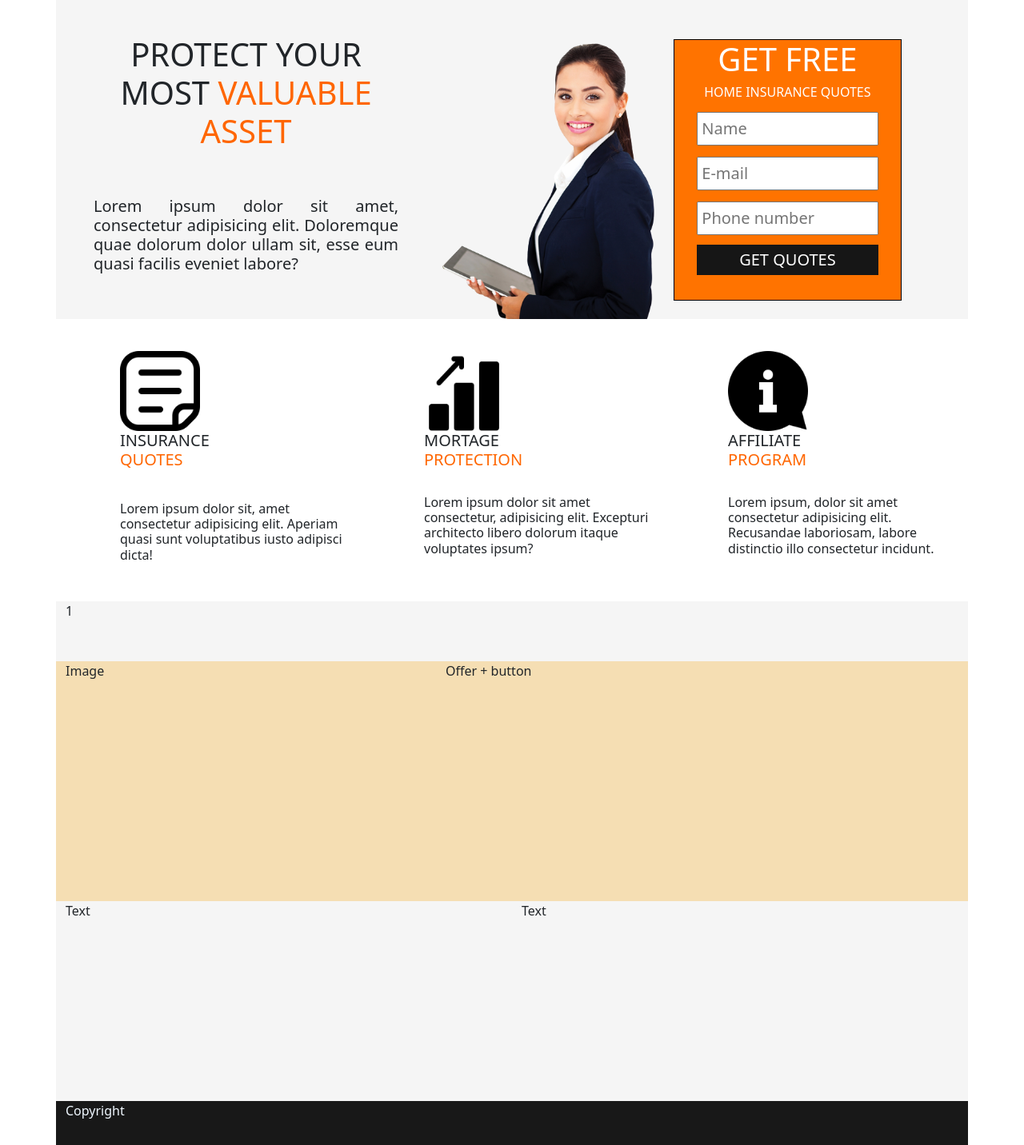
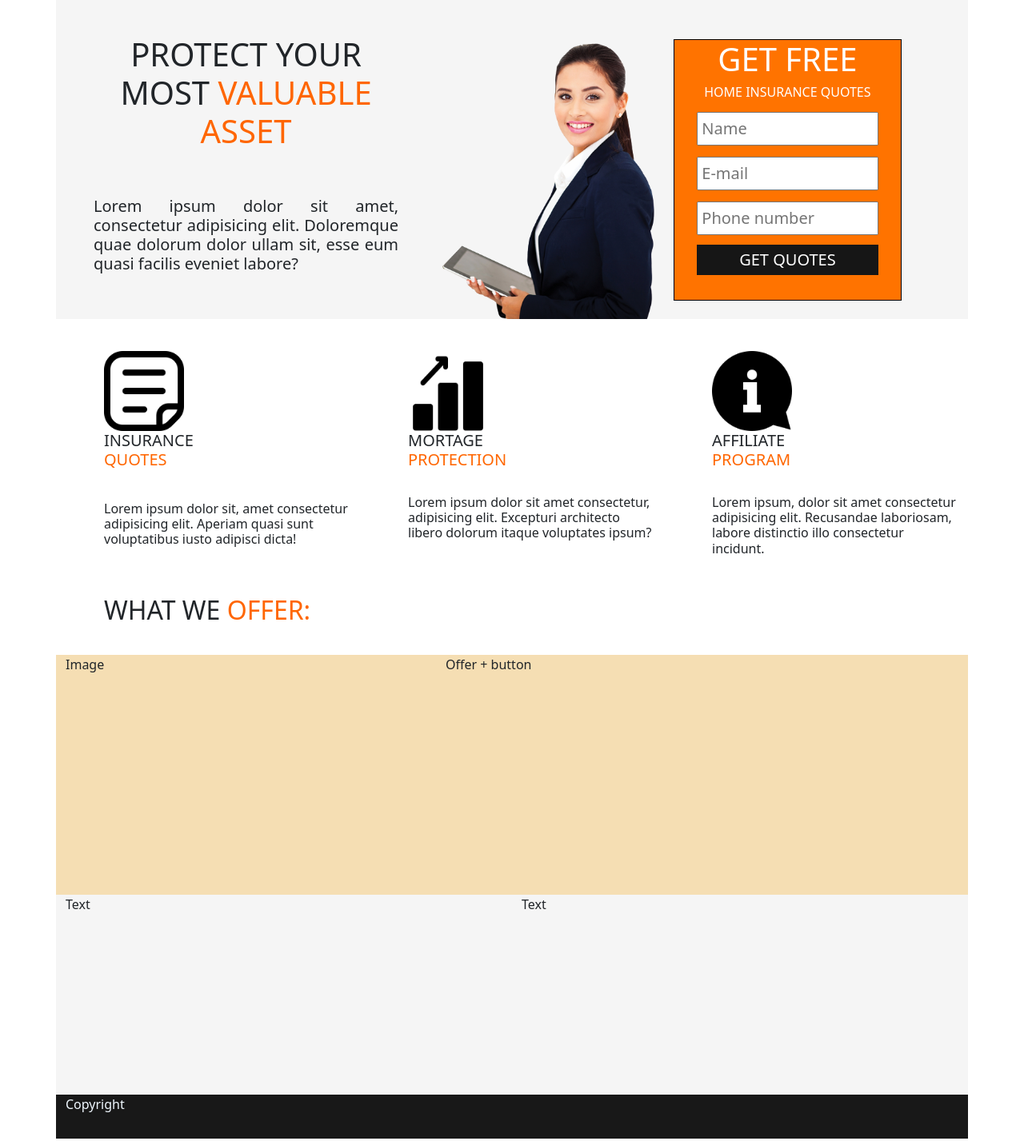
Before and after one commit to Clinsen/University, a PHP site: page / in a window 1280 px wide. Shown: the part 56-1488 px from the top of the page at 80% size. Run offline with PHP 8.4, Linux system fonts and the light colour scheme.

Commit message:
Alignment tweak

```diff
--- a/Web/Lab4/index.html
+++ b/Web/Lab4/index.html
@@ -56,7 +56,7 @@
             </div>
         </div>
         <div class="row">
-            <div class="col-md-12 offertext">1</div>
+            <div class="col-md-12 offertext"><h2>WHAT WE <span style="color: #ff6600">OFFER:</span></h2></div>
         </div>
         <div class="row">
             <div class="col-sm-12 col-md-5 offer">
--- a/Web/Lab4/style.css
+++ b/Web/Lab4/style.css
@@ -35,7 +35,7 @@ div.elements {
   height: 400px;
   padding-top: 40px;
   padding-bottom: 40px;
-  padding-left: 80px;
+  padding-left: 60px;
 }
 
 div.element1 {
@@ -141,3 +141,8 @@ p.insurance {
   font-size: 20px;
   padding-top: 5px;
 }
+
+div.offertext {
+  background-color: white;
+  padding-left: 60px;
+}
```
